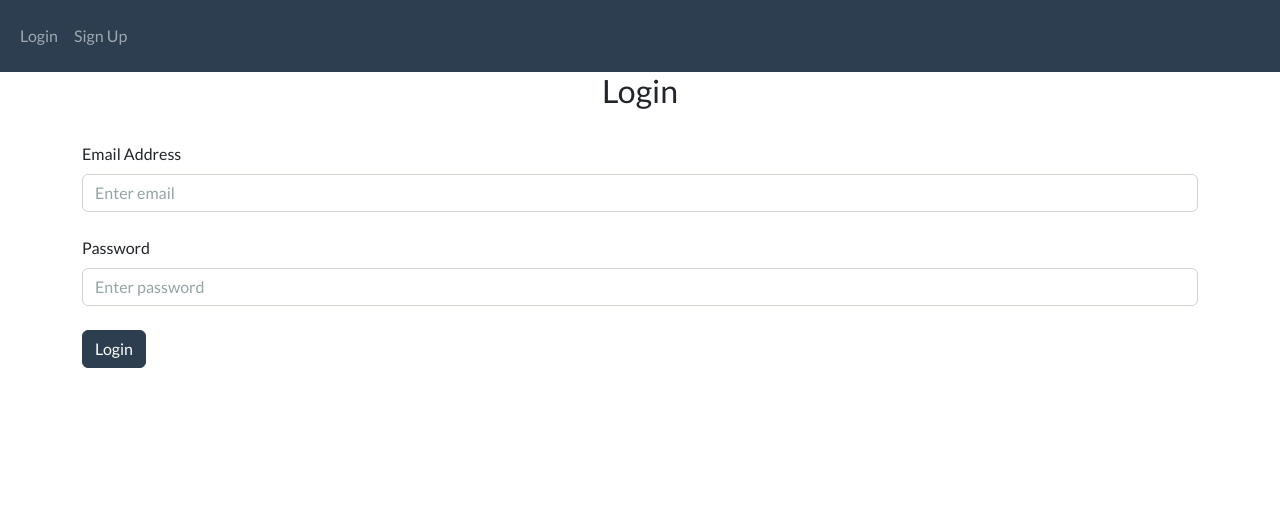
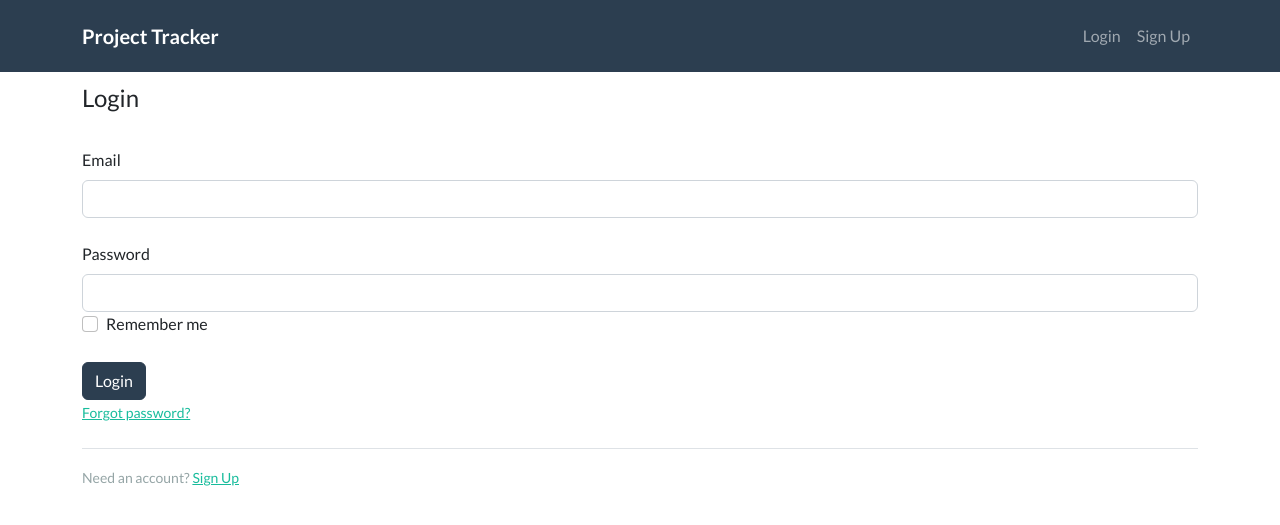
Before and after one commit to LiudmilaLV/-My-Projects-tracker, a Flask app: page /login in a window 1280 px wide. Shown: the top 525 px of the page. Run offline with Flask 2, Linux system fonts and the light colour scheme; some libraries are stand-ins or nearby versions.

Commit message:
flask wtforms to forms.py

```diff
--- a/website/__init__.py
+++ b/website/__init__.py
@@ -8,7 +8,7 @@ DB_NAME = "database.db"
 
 def create_app():
     app = Flask(__name__)
-    app.config['SECRET_KEY'] = 'yakovboy'
+    app.config['SECRET_KEY'] = '18d1724277f006e116623f1bc2297dea'
     app.config['SQLALCHEMY_DATABASE_URI'] = f'sqlite:///{DB_NAME}'
     db.init_app(app)
 
--- a/website/auth.py
+++ b/website/auth.py
@@ -4,27 +4,41 @@ from .models import User
 from werkzeug.security import generate_password_hash, check_password_hash
 from . import db
 from flask_login import login_user, login_required, logout_user, current_user
+from .forms import RegistrationForm, LoginForm
 
 auth = Blueprint('auth', __name__)
 
+@auth.route('/sign_up', methods=['GET','POST'])
+def sign_up():
+    form = RegistrationForm()
+    if form.validate_on_submit():
+        user = User.query.filter_by(email=form.email.data).first()
+        if not user:
+            new_user = User(email=form.email.data, name=form.name.data, password=generate_password_hash(form.password.data, method='sha256'))
+            db.session.add(new_user)
+            db.session.commit()
+            login_user(new_user, remember=True)
+            flash(f'Account for {form.name.data} successfully created!', category='success')
+            return redirect(url_for('views.home'))
+        else:
+            flash('Email already exists.', category='warning')
+    return render_template('sign_up.html', form=form)
+
 @auth.route('/login', methods=['GET','POST'])
 def login():
-    if request.method == 'POST':
-        email = request.form.get('email')
-        password = request.form.get('password')
-
-        user = User.query.filter_by(email=email).first()
+    form = LoginForm()
+    if form.validate_on_submit():
+        user = User.query.filter_by(email=form.email.data).first()
         if user:
-            if check_password_hash(user.password, password):
-                flash('Logged in successfully!', category='success')
+            if check_password_hash(user.password, form.password.data):
+                flash('You logged in successfully!', category='success')
                 login_user(user, remember=True)
                 return redirect(url_for('views.home'))
             else:
                 flash('Incorrect password.', category='warning')
         else:
-            flash('Email does not exist', category='warning')
-
-    return render_template("login.html", user=current_user)
+            flash('Email doesn\'t exist', category='warning')
+    return render_template('login.html', form=form, user=current_user)
 
 @auth.route('/logout')
 @login_required
@@ -32,31 +46,3 @@ def logout():
     logout_user()
     flash('You logged out!', category='info')
     return redirect(url_for('auth.login'))
-
-@auth.route('/sign-up', methods=['GET','POST'])
-def sign_up():
-    if request.method == 'POST':
-        email = request.form.get('email')
-        name = request.form.get('name')
-        password1 = request.form.get('password1')
-        password2 = request.form.get('password2')
-
-        user = User.query.filter_by(email=email).first()
-        if user:
-            flash('Email already exists.', category='warning')
-        elif len(email) < 4:
-            flash('Email must be greater than 3 charachters.', category='warning')
-        elif len(name)  < 2:
-            flash('Name must be greater than 1 charachters.', category='warning')
-        elif password1 != password2:
-            flash('Passwords don\'t match', category='warning')
-        elif len(password1) < 7:
-            flash('Password must be at least 8 charachters.', category='warning')
-        else:
-            new_user = User(email=email, name=name, password=generate_password_hash(password1, method='sha256'))
-            db.session.add(new_user)
-            db.session.commit()
-            login_user(user, remember=True)
-            flash('Account successfully created!', category='success')
-            return redirect(url_for('views.home'))
-    return render_template("sign_up.html", user=current_user)
--- /dev/null
+++ b/website/forms.py
@@ -0,0 +1,20 @@
+from flask import Flask
+from flask_wtf import FlaskForm
+from wtforms import StringField, PasswordField, SubmitField, BooleanField
+from wtforms.fields.simple import PasswordField
+from wtforms.validators import DataRequired, EqualTo, Length, Email, ValidationError
+from . import db
+from .models import User
+
+class RegistrationForm(FlaskForm):
+    name = StringField('Username', validators=[DataRequired(), Length(min=2, max=20)])
+    email = StringField('Email', validators=[DataRequired(), Email()])
+    password = PasswordField('Password', validators=[DataRequired()])
+    confirm_password = PasswordField('Confirm Password', validators=[DataRequired(), EqualTo('password')])
+    submit = SubmitField('Sign Up')
+
+class LoginForm(FlaskForm):
+    email = StringField('Email', validators=[DataRequired(), Email()])
+    password = PasswordField('Password', validators=[DataRequired()])
+    remember = BooleanField('Remember me')
+    submit = SubmitField('Login')
--- /dev/null
+++ b/website/static/style.css
@@ -0,0 +1,7 @@
+#dashboard {
+    height: 100vh;
+}
+
+section {
+    padding: 10vh;
+}
--- a/website/templates/base.html
+++ b/website/templates/base.html
@@ -7,32 +7,36 @@
     <link href="https://cdn.jsdelivr.net/npm/bootstrap@5.1.2/dist/css/bootstrap.min.css" rel="stylesheet"
     integrity="sha384-uWxY/CJNBR+1zjPWmfnSnVxwRheevXITnMqoEIeG1LJrdI0GlVs/9cVSyPYXdcSF"
     crossorigin="anonymous">
+    <link rel="stylesheet" type="text/css" href="{{ url_for('static', filename='style.css') }}">
     <link href="https://cdn.jsdelivr.net/npm/bootswatch@5.1.2/dist/flatly/bootstrap.min.css" rel="stylesheet">
     <title>{% block title %}Home{% endblock %}</title>
 </head>
 <body>
-    <nav class="navbar navbar-expand-lg navbar-dark bg-primary">
-        <div class="container-fluid">
+    <nav class="navbar navbar-expand-md navbar-dark bg-primary">
+        <div class="container-xl">
+          <a class="navbar-brand" href="#">
+            <span class="fw-bolder">Project Tracker</span>
+          </a>
           <button class="navbar-toggler" type="button" data-bs-toggle="collapse" data-bs-target="#navbarColor01" aria-controls="navbarColor01" aria-expanded="false" aria-label="Toggle navigation">
             <span class="navbar-toggler-icon"></span>
           </button>
-          <div class="collapse navbar-collapse" id="navbarColor01">
-            <ul class="navbar-nav me-auto">
-              {% if user.is_authenticated %}
+          <div class="collapse navbar-collapse justify-content-end align-center" id="navbarColor01">
+            <ul class="navbar-nav">
+              {% if user and user.is_authenticated %}
                 <li class="nav-item">
-                <a class="nav-link active" href="/">Home
+                  <a class="nav-link active fw-lighter" href="{{ url_for('views.home') }}">Home
                     <span class="visually-hidden">(current)</span>
                   </a>
                 </li>
                 <li class="nav-item">
-                <a class="nav-link" href="/logout">Logout</a>
+                  <a class="nav-link fw-lighter" href="{{ url_for('auth.logout') }}">Logout</a>
                 </li>
               {% else %}
                 <li class="nav-item">
-                <a class="nav-link" href="/login">Login</a>
+                  <a class="nav-link" href="{{ url_for('auth.login') }}">Login</a>
                 </li>
                 <li class="nav-item">
-                <a class="nav-link" href="/sign-up">Sign Up</a>
+                  <a class="nav-link" href="{{ url_for('auth.sign_up') }}">Sign Up</a>
                 </li>
               {% endif %}
             </ul>
@@ -52,9 +56,7 @@
       {% endif %}
     {% endwith %}
 
-    <div class="container" >
         {% block content %}{% endblock %}
-    </div>
 
     <script src="https://cdn.jsdelivr.net/npm/bootstrap@5.1.2/dist/js/bootstrap.bundle.min.js"
     integrity="sha384-kQtW33rZJAHjgefvhyyzcGF3C5TFyBQBA13V1RKPf4uH+bwyzQxZ6CmMZHmNBEfJ"
--- a/website/templates/login.html
+++ b/website/templates/login.html
@@ -1,20 +1,56 @@
 {% extends "base.html" %}
 {% block title %}Login{% endblock %}
 {% block content %}
-
-<form method="POST">
-    <h3 align="center">Login</h3>
-    <div class="form-group">
-        <label for="email" class="form-label mt-4">Email Address</label>
-        <input type="email" class="form-control" id="email" name="email" placeholder="Enter email">
+<div class="container-lg my-2" >
+    <form method="POST" action="">
+        {{ form.hidden_tag() }}
+        <fieldset class="form-group">
+            <legend>Login</legend>
+            <div class="form-group">
+                {{ form.email.label(class="form-label mt-4") }}
+                {% if form.email.errors %}
+                    {{ form.email(class="form-control is-invalid") }}
+                    <div class="invalid-feedback">
+                        {% for error in form.email.errors %}
+                            <span>{{ error }}</span>
+                        {% endfor %}
+                    </div>
+                {% else %}
+                    {{ form.email(class="form-control") }}
+                {% endif %}
+            </div>
+            <div class="form-group">
+                {{ form.password.label(class="form-label mt-4") }}
+                {% if form.password.errors %}
+                    {{ form.password(class="form-control is-invalid") }}
+                    <div class="invalid-feedback">
+                        {% for error in form.password.errors %}
+                            <span>{{ error }}</span>
+                        {% endfor %}
+                    </div>
+                {% else %}
+                    {{ form.password(class="form-control") }}
+                {% endif %}
+            </div>
+            <div class="form-check">
+                {{ form.remember(class="form-check-input") }}
+                {{ form.remember.label(class="form-check-label") }}
+            </div>
+        </fieldset>
+        <br>
+        <div class="form-group">
+            {{ form.submit(class="btn btn-primary") }}
+        </div>
+        <small class="text-muted ml-2">
+            <a href="#">Forgot password?</a>
+        </small>
+    </form>
+    <br>
+    <div class="border-top pt-3">
+        <small class="text-muted">
+            Need an account? <a class="ml-2" href="{{ url_for('auth.sign_up') }}">Sign Up</a>
+        </small>
     </div>
-    <div class="form-group">
-        <label for="password" class="form-label mt-4">Password</label>
-        <input type="password" class="form-control" id="password" name="password" placeholder="Enter password">
-    </div>
-    <br>
-    <button type="submit" class="btn btn-primary">Login</button>
-</form>
-
+</div>
 
 {% endblock %}
--- a/website/views.py
+++ b/website/views.py
@@ -9,6 +9,7 @@ views = Blueprint('views', __name__)
 @login_required
 def home():
     if request.method == 'POST':
+        # form = AddProject
         project_name = request.form.get('project_name')
         notes = request.form.get('notes')
         if len(project_name) < 1:
```
Also changed, not shown: website/models.py (+15 -5 lines), website/templates/home.html (+41 -10 lines), website/templates/sign_up.html (+60 -11 lines), website/database.db. Lines whose indentation alone changed are shown as unchanged.
